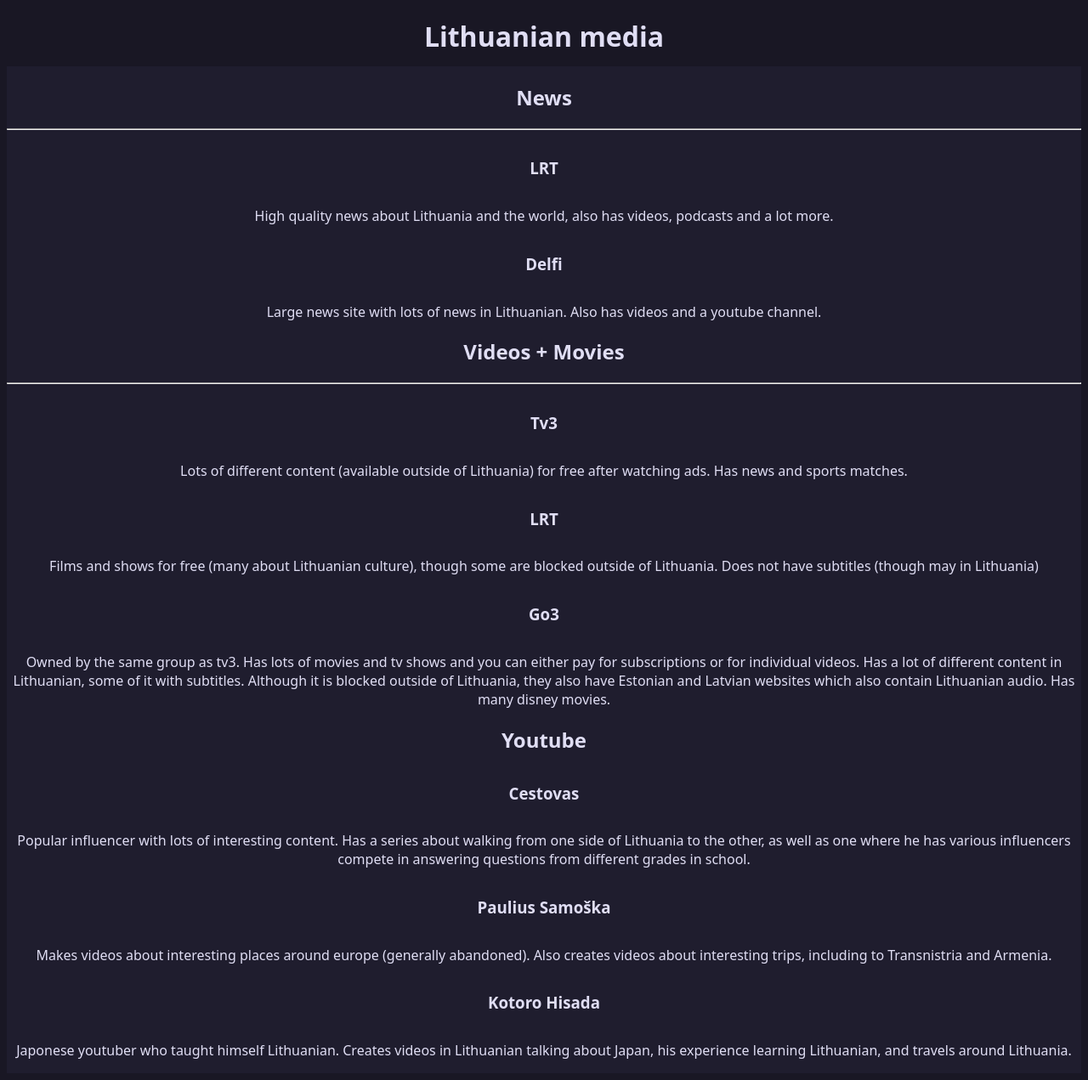
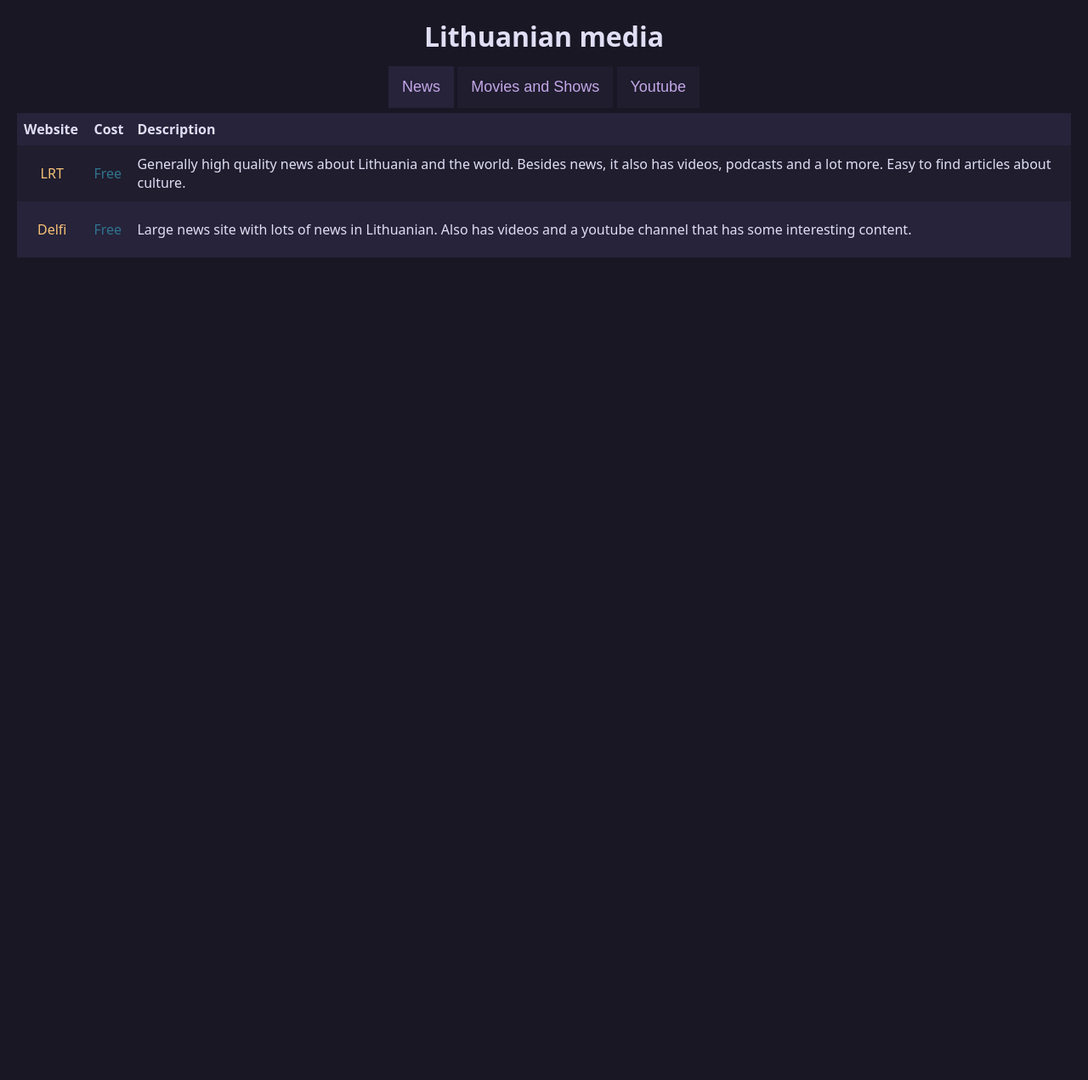
Before and after one commit to BrewingWeasel/lithuanian-learning-website, a Flask app: page /resources in a window 1280 px wide. Shown: the part 58-1329 px from the top of the page at 85% size. After the commit the page ends 361 px from the top, so only its background shows below. Run offline with Flask 3, Linux system fonts and the light colour scheme; parts of the project's set-up code (start-up, migrations or seed data) failed here and were passed over.

Commit message:
feat: improve resources page

```diff
--- a/static/css/main.css
+++ b/static/css/main.css
@@ -180,4 +180,71 @@
 
 .resources li {
   float: none;
+  background: #26233a;
+  color: #908caa;
+  padding: 0;
 }
+
+
+.tab {
+  overflow: hidden;
+}
+
+.tab button {
+  background-color: #1f1d2e;
+  color: #c4a7e7;
+  border: none;
+  cursor: pointer;
+  padding: 14px 16px;
+  text-align: center;
+  font-size: 18px;
+}
+
+.tab button:hover {
+  background-color: #403d52;
+}
+
+.tab button.active {
+  background-color: #26233a;
+}
+
+.tabcontent {
+  display: none;
+  padding: 6px 12px;
+  border-top: none;
+}
+
+table {
+  border-collapse: collapse;
+  width: 100%;
+  background-color: #26233a;
+}
+
+td, th {
+  text-align: left;
+  padding: 8px;
+}
+
+tr:nth-child(even) {
+  background-color: #1f1d2e;
+}
+
+td a {
+  display: block;
+  color: #f6c177;
+  text-align: center;
+  padding: 14px 16px;
+  text-decoration: none;
+}
+
+td a:hover {
+  color: #ebbcba;
+}
+
+.good {
+  color: #31748f;
+}
+
+.bad {
+  color: #eb6f92;
+}
--- /dev/null
+++ b/static/resources.js
@@ -0,0 +1,17 @@
+function switchToTab(evt, tabName) {
+  console.log("Changed tab")
+  var i, tabcontent, tablinks;
+
+  tabcontent = document.getElementsByClassName("tabcontent");
+  for (i = 0; i < tabcontent.length; i++) {
+    tabcontent[i].style.display = "none";
+  }
+
+  tablinks = document.getElementsByClassName("tablinks");
+  for (i = 0; i < tablinks.length; i++) {
+    tablinks[i].className = tablinks[i].className.replace(" active", "");
+  }
+
+  document.getElementById(tabName).style.display = "block";
+  evt.currentTarget.className += " active";
+}
--- a/templates/resources.html
+++ b/templates/resources.html
@@ -1,46 +1,97 @@
 {% extends "base.html" %}
 {% block title %}Resources for Lithuanian{% endblock %}
 {% block content %}
+<script src="{{url_for('static', filename='resources.js')}}"></script>
 <div class="resources">
   <h1>Lithuanian media</h1>
-  <ul>
-    <h2>News</h2>
-    <hr class="solid">
-    <li>
-      <h3><a href="https://lrt.lt">LRT</a></h3>
-      <p>High quality news about Lithuania and the world, also has videos, podcasts and a lot more.</p>
-    </li>
-    <li>
-      <h3><a href="https://delfi.lt">Delfi</a></h3>
-      <p>Large news site with lots of news in Lithuanian. Also has videos and a youtube channel.</p>
-    </li>
-    <h2>Videos + Movies</h2>
-    <hr class="solid">
-    <li>
-      <h3><a href="https://play.tv3.lt/">Tv3</a></h3>
-      <p>Lots of different content (available outside of Lithuania) for free after watching ads. Has news and sports matches.</p>
-    </li>
-    <li>
-      <h3><a href="https://www.lrt.lt/mediateka/rekomenduojame/filmai">LRT</a></h3>
-      <p>Films and shows for free (many about Lithuanian culture), though some are blocked outside of Lithuania. Does not have subtitles (though may in Lithuania)</p>
-    </li>
-    <li>
-      <h3><a href="https://go3.lt">Go3</a></h3>
-      <p>Owned by the same group as tv3. Has lots of movies and tv shows and you can either pay for subscriptions or for individual videos. Has a lot of different content in Lithuanian, some of it with subtitles. Although it is blocked outside of Lithuania, they also have Estonian and Latvian websites which also contain Lithuanian audio. Has many disney movies.</p>
-    </li>
-    <h2>Youtube</h2>
-    <li>
-      <h3><a href="https://www.youtube.com/@cestovas/featured">Cestovas</a></h3>
-      <p>Popular influencer with lots of interesting content. Has a series about walking from one side of Lithuania to the other, as well as one where he has various influencers compete in answering questions from different grades in school.</p>
-    </li>
-    <li>
-      <h3><a href="https://www.youtube.com/@PauliusSamoska">Paulius Samoška</a></h3>
-      <p>Makes videos about interesting places around europe (generally abandoned). Also creates videos about interesting trips, including to Transnistria and Armenia.</p>
-    </li>
-    <li>
-      <h3><a href="https://www.youtube.com/@kotaro_lietuva">Kotoro Hisada</a></h3>
-      <p>Japonese youtuber who taught himself Lithuanian. Creates videos in Lithuanian talking about Japan, his experience learning Lithuanian, and travels around Lithuania.</p>
-    </li>
-  </ul>
+   <!-- Tab links -->
+  <div class="tab">
+    <button class="tablinks" onclick="switchToTab(event, 'news')" id="default">News</button>
+    <button class="tablinks" onclick="switchToTab(event, 'movies_shows')">Movies and Shows</button>
+    <button class="tablinks" onclick="switchToTab(event, 'youtubers')">Youtube</button>
+  </div>
+
+  <!-- Tab content -->
+  <div id="news" class="tabcontent">
+     <table>
+      <tr>
+        <th>Website</th>
+        <th>Cost</th>
+        <th>Description</th>
+      </tr>
+      <tr>
+        <td><a target="_blank" href="https://lrt.lt">LRT</a></td>
+        <td class="good">Free</td>
+        <td>Generally high quality news about Lithuania and the world. Besides news, it also has videos, podcasts and a lot more. Easy to find articles about culture.</td>
+      </tr>
+      <tr>
+        <td><a target="_blank" href="https://delfi.lt">Delfi</a></td>
+        <td class="good">Free</td>
+        <td>Large news site with lots of news in Lithuanian. Also has videos and a youtube channel that has some interesting content.</td>
+      </tr>
+    </table>
+  </div>
+
+  <div id="movies_shows" class="tabcontent">
+    <table>
+        <tr>
+          <th>Website</th>
+          <th>Cost</th>
+          <th>Description</th>
+        </tr>
+        <tr>
+          <td><a target="_blank" href="https://play.tv3.lt/">Tv3</a></td>
+          <td class="good">Free (with ads)</td>
+          <td>Lots of different content (available outside of Lithuania) for free after watching ads. Has news and sports matches.</td>
+        </tr>
+        <tr>
+          <td><a target="_blank" href="https://www.lrt.lt/mediateka/rekomenduojame/filmai">LRT</a></td>
+          <td class="good">Free</td>
+          <td>Films and shows for free (many about Lithuanian culture), though most are blocked outside of Lithuania. Does not have subtitles (though apparently may in Lithuania?)</td>
+        </tr>
+        <tr>
+          <td><a target="_blank" href="https://go3.lt">Go3</a></td>
+          <td class="bad">Subscription</td>
+          <td>Owned by the same group as tv3. Has lots of movies and tv shows and you can either pay for subscriptions or for individual videos. Has a lot of different content in Lithuanian, some of it with subtitles. Although it is blocked outside of Lithuania, they also have Estonian and Latvian websites which also contain Lithuanian audio. Has many disney movies.</td>
+        </tr>
+    </table>
+  </div>
+
+  <div id="youtubers" class="tabcontent">
+    <table>
+        <tr>
+          <th>Channel</th>
+          <th>Lithuanian subtitles</th>
+          <th>Description</th>
+        </tr>
+        <tr>
+          <td><a target="_blank" href="https://www.youtube.com/@cestovas/featured">Cestovas</a></td>
+          <td class="bad">X</td>
+          <td>Popular influencer with lots of interesting content. Has a series about walking from one side of Lithuania to the other, as well as one where he has various influencers compete in answering questions from different grades in school.</td>
+        </tr>
+        <tr>
+          <td><a target="_blank" href="https://www.youtube.com/@PauliusSamoska">Paulius Samoška</a></td>
+          <td class="bad">X</td>
+          <td>Makes videos about interesting places around europe (generally abandoned). Also creates videos about interesting trips, including to Transnistria and Armenia.</td>
+        </tr>
+        <tr>
+          <td><a target=”_blank” href="https://www.youtube.com/@kotaro_lietuva">Kotoro Hisada</a></td>
+          <td class="bad">X</td>
+          <td>Japonese youtuber who taught himself Lithuanian. Creates videos in Lithuanian talking about Japan, his experience learning Lithuanian, and travels around Lithuania.</td>
+        </tr>
+        <tr>
+          <td><a target=”_blank” href="https://www.youtube.com/watch?v=sHQM8SiI15Y">Grybų Karas</a></td>
+          <td class="good">✓</td>
+          <td>Fun animated version of a classic Lithuanian poem for kids. Spoken in a way that makes it very easy to understand, though has some more obscure vocab.</td>
+        </tr>
+  </div>
+
+  <script>
+    document.getElementById("default").click();
+  </script>
+
+
+  <!-- <ul> -->
+  <!-- </ul> -->
 </div>
 {% endblock %}
```
